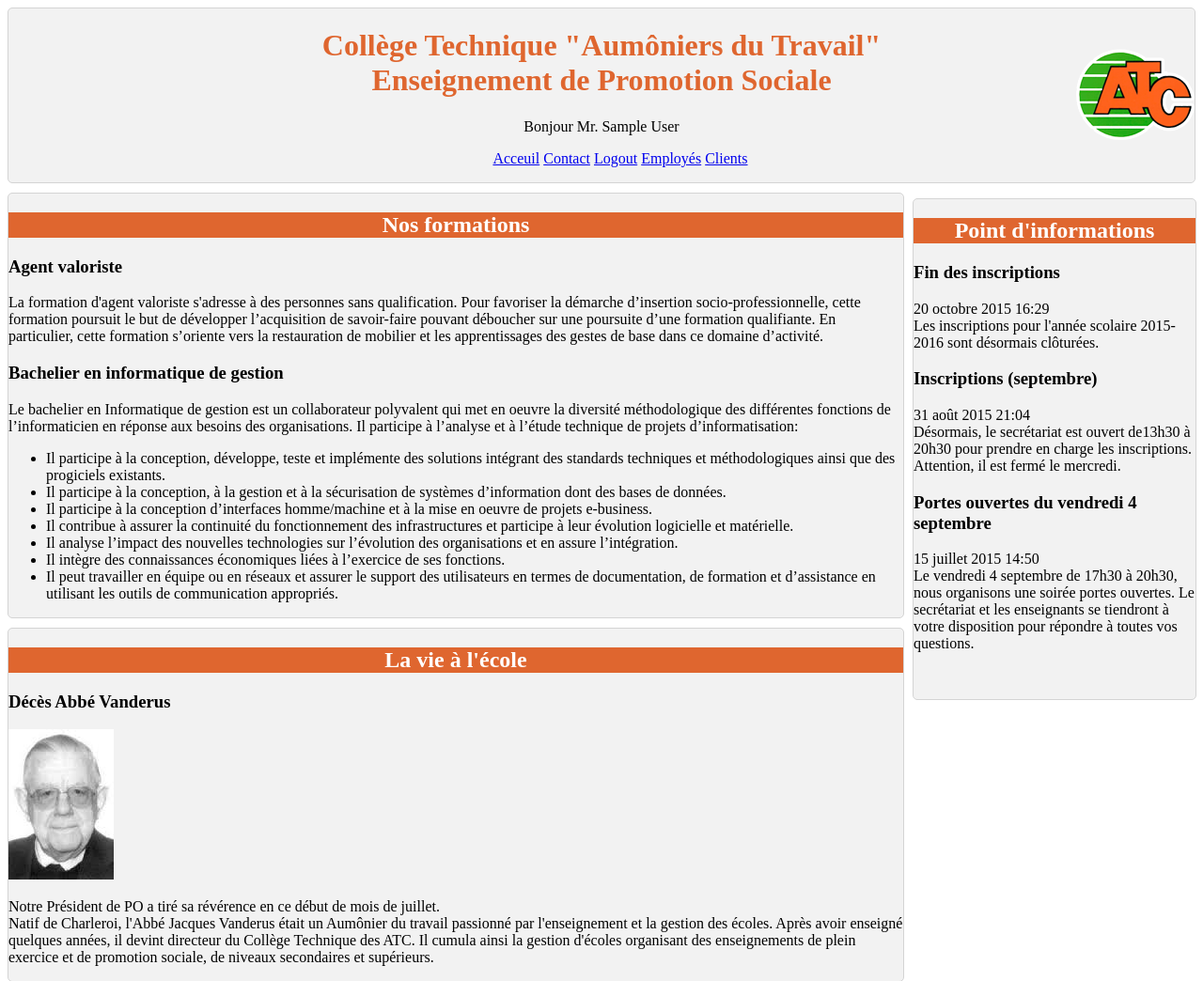
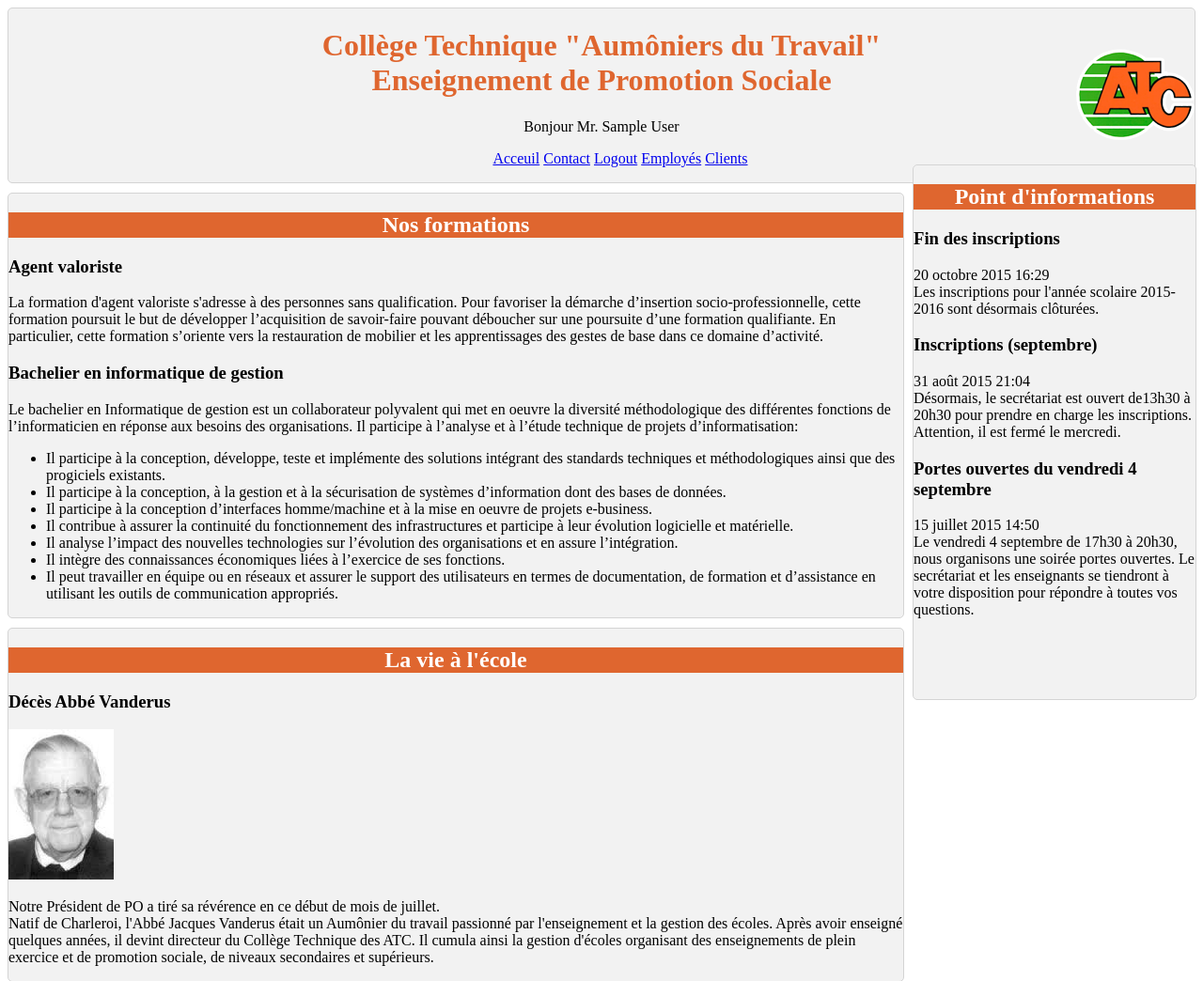
Before and after one commit to marydsm/achat-poster, a PHP site: page /control/page1.php in a window 1280 px wide. Shown: the top 1044 px of the page at 94% size. Run offline with PHP 8.4, Linux system fonts and the light colour scheme; the visitor is signed in with stand-in values (Sample User, id 1); some libraries are stand-ins or nearby versions.

Commit message:
Revert CSS
J'ai remarqué un probl_ème lors du passage à un autre navigateur.
J'annule donc ma modificationmais je travaille encore dessus.

```diff
--- a/vue/CSS/page.css
+++ b/vue/CSS/page.css
@@ -32,7 +32,7 @@
 
  .aside{
  	right:7px;
- 	top:211px;
+ 	top:175px;
  	width: 300px;
  	bottom: 55px;
  	position: fixed;
```
